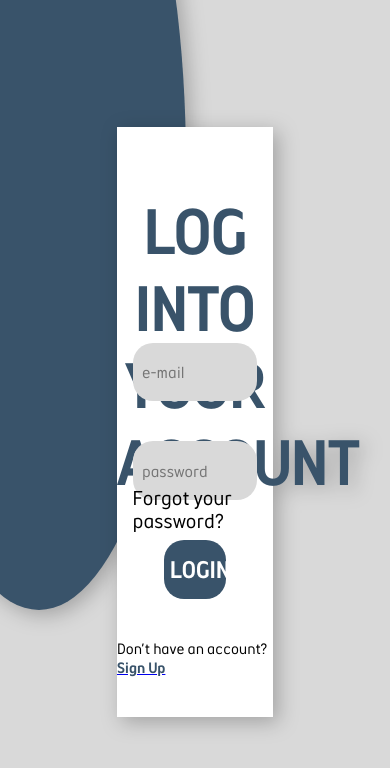
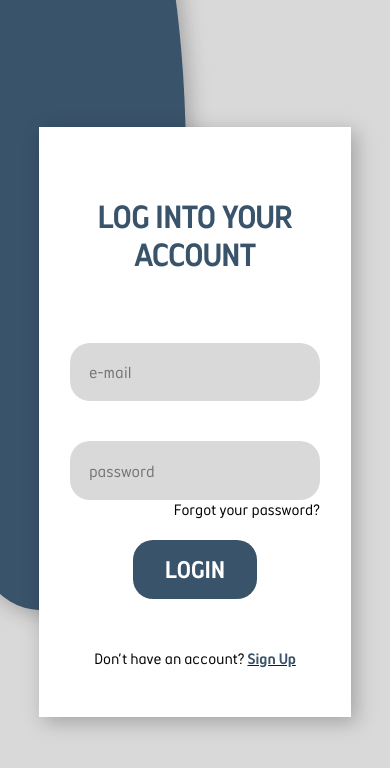
Before and after one commit to Penny-Planner/WebApp, a React app in the folder PennyPlanner/: page /login in a window 390 px wide. Shown: the top 768 px of the page. Built offline with nearby package versions, Linux system fonts and the light colour scheme.

Commit message:
responsive design available on all devices (login)

```diff
--- a/PennyPlanner/src/assets/css files/global.css
+++ b/PennyPlanner/src/assets/css files/global.css
@@ -130,12 +130,38 @@ body {
     }
 
     div.andantetext-regular-black-20px {
-        font-size: 10px;
+        font-size: 15px;
+    }
+
+    /* Sign Up */
+
+    div.signup-form_background {
+        width: 80%;
+    }
+
+    div.andantedisplay-bold-blue-64px {
+        font-size: 32px;
+    }
+
+    input.andantetext-bold-white-48px {
+        font-size: 24px;
+    }
+
+    input.andantetext-regular-black-32px {
+        font-size: 16px;
+    }
+
+    span.andantetext-regular-black-20px {
+        font-size: 15px;
+    }
+
+    span.andantetext-bold-blue-20px {
+        font-size: 15px;
     }
 
     /* Login */
 
-    div.signup-form_background {
+    div.login-form_background {
         width: 80%;
     }
 
@@ -278,6 +304,32 @@ body {
         font-size: 15px;
     }
 
+        /* Log In */
+
+        div.login-form_background {
+            width: 60%;
+        }
+
+        div.andantedisplay-bold-blue-64px {
+            font-size: 32px;
+        }
+
+        input.andantetext-bold-white-48px {
+            font-size: 24px;
+        }
+
+        input.andantetext-regular-black-32px {
+            font-size: 16px;
+        }
+
+        span.andantetext-regular-black-20px {
+            font-size: 15px;
+        }
+
+        span.andantetext-bold-blue-20px {
+            font-size: 15px;
+        }
+
 }
 
 /* Medium devices (landscape tablets, 768px and up) */
@@ -315,6 +367,32 @@ body {
     /* Sign Up */
 
     div.signup-form_background {
+        width: 60%;
+    }
+
+    div.andantedisplay-bold-blue-64px {
+        font-size: 48px;
+    }
+
+    input.andantetext-bold-white-48px {
+        font-size: 36px;
+    }
+
+    input.andantetext-regular-black-32px {
+        font-size: 24px;
+    }
+
+    span.andantetext-regular-black-20px {
+        font-size: 18px;
+    }
+
+    span.andantetext-bold-blue-20px {
+        font-size: 18px;
+    }
+
+    /* Log In */
+
+    div.login-form_background {
         width: 60%;
     }
 
@@ -456,6 +534,32 @@ body {
     span.andantetext-bold-blue-20px {
         font-size: 18px;
     }
+
+        /* Log In */
+
+        div.login-form_background {
+            width: 50%;
+        }
+
+        div.andantedisplay-bold-blue-64px {
+            font-size: 48px;
+        }
+
+        input.andantetext-bold-white-48px {
+            font-size: 36px;
+        }
+
+        input.andantetext-regular-black-32px {
+            font-size: 24px;
+        }
+
+        span.andantetext-regular-black-20px {
+            font-size: 18px;
+        }
+
+        span.andantetext-bold-blue-20px {
+            font-size: 18px;
+        }
 }
 
 /* Extra large devices (large laptops and desktops, 1200px and up) */
@@ -569,4 +673,30 @@ body {
     span.andantetext-bold-blue-20px {
         font-size: 20px;
     }
+
+        /* Log In */
+
+        div.login-form_background {
+            width: 40%;
+        }
+
+        div.andantedisplay-bold-blue-64px {
+            font-size: 64px;
+        }
+
+        input.andantetext-bold-white-48px {
+            font-size: 48px;
+        }
+
+        input.andantetext-regular-black-32px {
+            font-size: 32px;
+        }
+
+        span.andantetext-regular-black-20px {
+            font-size: 20px;
+        }
+
+        span.andantetext-bold-blue-20px {
+            font-size: 20px;
+        }
 }
--- a/PennyPlanner/src/assets/css files/login.css
+++ b/PennyPlanner/src/assets/css files/login.css
@@ -45,7 +45,9 @@
 .login_title {
     height: 36.55%;
     width: 100%;
+    display: flex;
     align-items: center;
+    justify-content: center;
     text-align: center;
 
 }
--- a/PennyPlanner/src/pages/Login/index.js
+++ b/PennyPlanner/src/pages/Login/index.js
@@ -53,7 +53,7 @@ export default function Login() {
             setErrorMessage('Bitte geben Sie eine gültige E-Mail-Adresse ein')
         } else {
             setErrorMessage("Loading...")
-            console.log({emailValue}, {passwordValue});
+            console.log({ emailValue }, { passwordValue });
             // sendDataToAPI(emailValue, passwordValue)
         }
     }
@@ -89,22 +89,20 @@ export default function Login() {
 
             </div>
             <div className="login-form_background">
-                <div className="login_title">
-                    <p className="andantedisplay-bold-blue-64px">
-                        LOG INTO YOUR <br/> ACCOUNT
-                    </p>
+                <div className="login_title andantedisplay-bold-blue-64px">
+                    LOG INTO YOUR <br /> ACCOUNT
                 </div>
                 <div className="login_form">
                     {/* <input type="text" className="login_input andantetext-regular-black-32px" placeholder="e-mail" /> */}
                     <EmailInputField placeholder="e-mail" onChange={handleEmailChange} />
-                    <PasswordInputField placeholder="password" onChange={handlePasswordChange}/>
+                    <PasswordInputField placeholder="password" onChange={handlePasswordChange} />
                 </div>
-                <div className="pw_msg">
-                    <p className="andantetext-regular-black-20px">Forgot your password?</p>
+                <div className="pw_msg andantetext-regular-black-20px">
+                    Forgot your password?
                 </div>
                 <div className="login-button_container">
                     {/* <input type="button" className="login_button andantetext-bold-white-48px" value="LOGIN" /> */}
-                    <LoginButton placeholder="LOGIN" onClick={handleLogin}/>
+                    <LoginButton placeholder="LOGIN" onClick={handleLogin} />
                 </div>
 
 
@@ -157,8 +155,8 @@ function PasswordInputField({ placeholder, onChange }) {
     )
 }
 
-function LoginButton({placeholder, onClick}) {
-    return(
+function LoginButton({ placeholder, onClick }) {
+    return (
         <input
             className="login_button andantetext-bold-white-48px"
             type="button"
```
Lines whose indentation alone changed are shown as unchanged.
